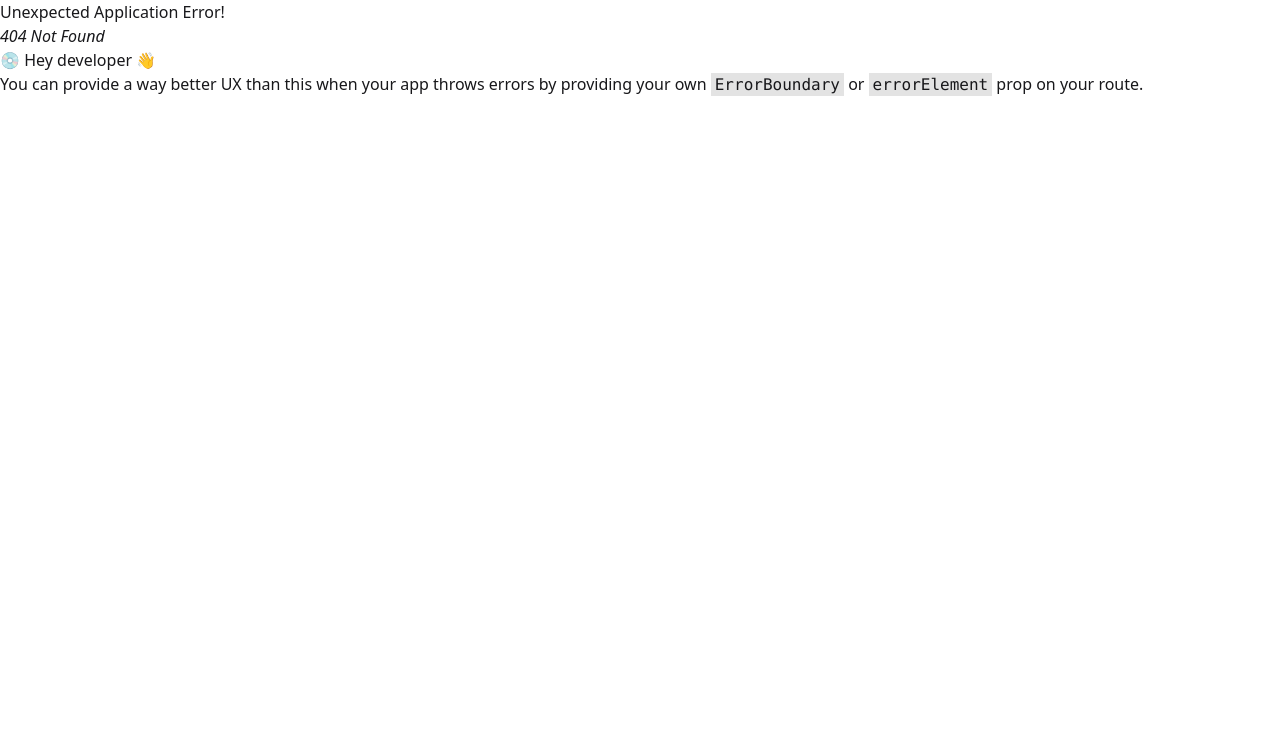
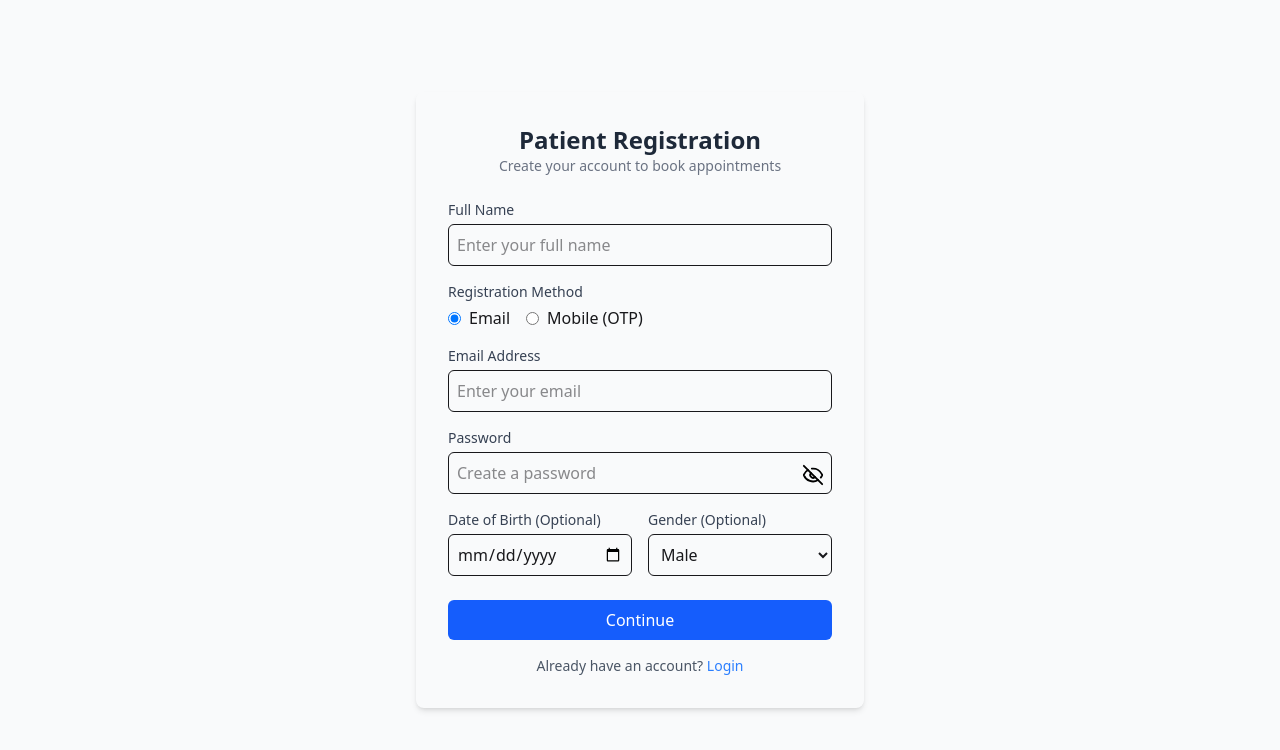
Before and after one commit to rithin-rajpoot/care-connect, a React (Vite) app in the folder client/: page /patient/register in a window 1280 px wide. Before the commit this address had no page. Shown: the top 750 px of the page. Built offline with nearby package versions, Linux system fonts and the light colour scheme.

Commit message:
Registration-Page

```diff
--- /dev/null
+++ b/client/src/authentication/PatientRegistration.jsx
@@ -0,0 +1,100 @@
+import React ,{useState} from 'react';
+import { Link } from "react-router-dom";
+import { Eye, EyeOff } from 'lucide-react';
+const PatientRegistration = () => {
+ const [inputType,setInputType] = useState(true);
+ const [showPassword,setShowPassword] = useState(true)
+  return (
+    <div className="flex items-center justify-center min-h-screen bg-gray-50">
+      <div className="  rounded-lg shadow-md p-8 w-full max-w-md">
+        {/* Heading */}
+        <h2 className="text-2xl font-bold text-center text-gray-800">Patient Registration</h2>
+        <p className="text-sm text-center text-gray-500 mb-6">Create your account to book appointments</p>
+
+
+        {/* Full Name */}
+        <div className="mb-4">
+          <label className="block text-sm font-medium text-gray-700 mb-1">Full Name</label>
+          <input type="text" placeholder="Enter your full name" className="w-full p-2 border rounded-md focus:outline-none focus:ring-2 focus:ring-blue-400" />
+        </div>
+
+        {/* Registration Method */}
+        <div className="mb-4">
+          <label className="block text-sm font-medium text-gray-700 mb-1">Registration Method</label>
+          <div className="flex space-x-4">
+            <label className="flex items-center space-x-2">
+              <input type="radio" name="registrationMethod" defaultChecked className="text-blue-600" onChange={()=>{setInputType(!inputType)}}/>
+              <span>Email</span>
+            </label>
+            <label className="flex items-center space-x-2">
+              <input type="radio" name="registrationMethod" className="text-blue-600" onChange={()=>{setInputType(!inputType)}}/>
+              <span>Mobile (OTP)</span>
+            </label>
+          </div>
+        </div>
+
+        {inputType ? (
+            <>
+            {/* Email */}
+        <div className="mb-4">
+          <label className="block text-sm font-medium text-gray-700 mb-1">Email Address</label>
+          <input type="email" placeholder="Enter your email" className="w-full p-2 border rounded-md focus:outline-none focus:ring-2 focus:ring-blue-400" />
+        </div>
+
+        {/* Password */}
+        <div className="mb-4 relative">
+          <label className="block text-sm font-medium text-gray-700 mb-1">Password</label>
+          <input type= {showPassword ? "text" : "password"} placeholder="Create a password" className="w-full p-2 border rounded-md focus:outline-none focus:ring-2 focus:ring-blue-400" />
+          {showPassword ? <EyeOff size={22} className="text-black absolute bottom-2 right-2" onClick={()=>{setShowPassword(!showPassword)}}/>: <Eye size={22} className="text-black absolute bottom-2 right-2" onClick={()=>{setShowPassword(!showPassword)}}/>}
+        </div>
+
+        {/* Date of Birth & Gender */}
+        <div className="flex gap-4 mb-6">
+          <div className="w-1/2">
+            <label className="block text-sm font-medium text-gray-700 mb-1">Date of Birth (Optional)</label>
+            <input type="date" placeholder="dd-mm-yyyy" className="w-full p-2 border rounded-md focus:outline-none focus:ring-2 focus:ring-blue-400" />
+          </div>
+          <div className="w-1/2">
+            <label className="block text-sm font-medium text-gray-700 mb-1">Gender (Optional)</label>
+            <select className="w-full p-2 border rounded-md focus:outline-none focus:ring-2 focus:ring-blue-400">
+              <option>Male</option>
+              <option>Female</option>
+              <option>Other</option>
+            </select>
+          </div>
+        </div>
+      </>) : <>
+          {/* Mobile Number */}
+            <div className="mb-4">
+            <label className="block text-sm font-medium text-gray-700 mb-1">Mobile Number</label>
+            <input
+                type="tel"
+                placeholder="Enter your mobile number"
+                className="w-full p-2 border rounded-md focus:outline-none focus:ring-2 focus:ring-blue-400"
+            />
+            </div>
+
+           {/* OTP */}
+            <div className="mb-4">
+            <label className="block text-sm font-medium text-gray-700 mb-1">OTP</label>
+            <input
+                type="text"
+                placeholder="Enter OTP"
+                className="w-full p-2 border rounded-md focus:outline-none focus:ring-2 focus:ring-blue-400"
+            />
+            </div></>
+        }
+
+        {/* Continue Button */}
+        <button className="w-full bg-blue-600 hover:bg-blue-700 text-white font-medium py-2 rounded-md transition">Continue</button>
+
+        {/* Login Link */}
+        <p className="text-center text-sm text-gray-600 mt-4">
+           Already have an account? <Link to="/patient-login" className="text-blue-500 hover:underline">Login</Link>
+        </p>
+      </div>
+    </div>
+  );
+};
+
+export default PatientRegistration;
```
Also changed, not shown: client/src/main.jsx (+5 -4 lines).
